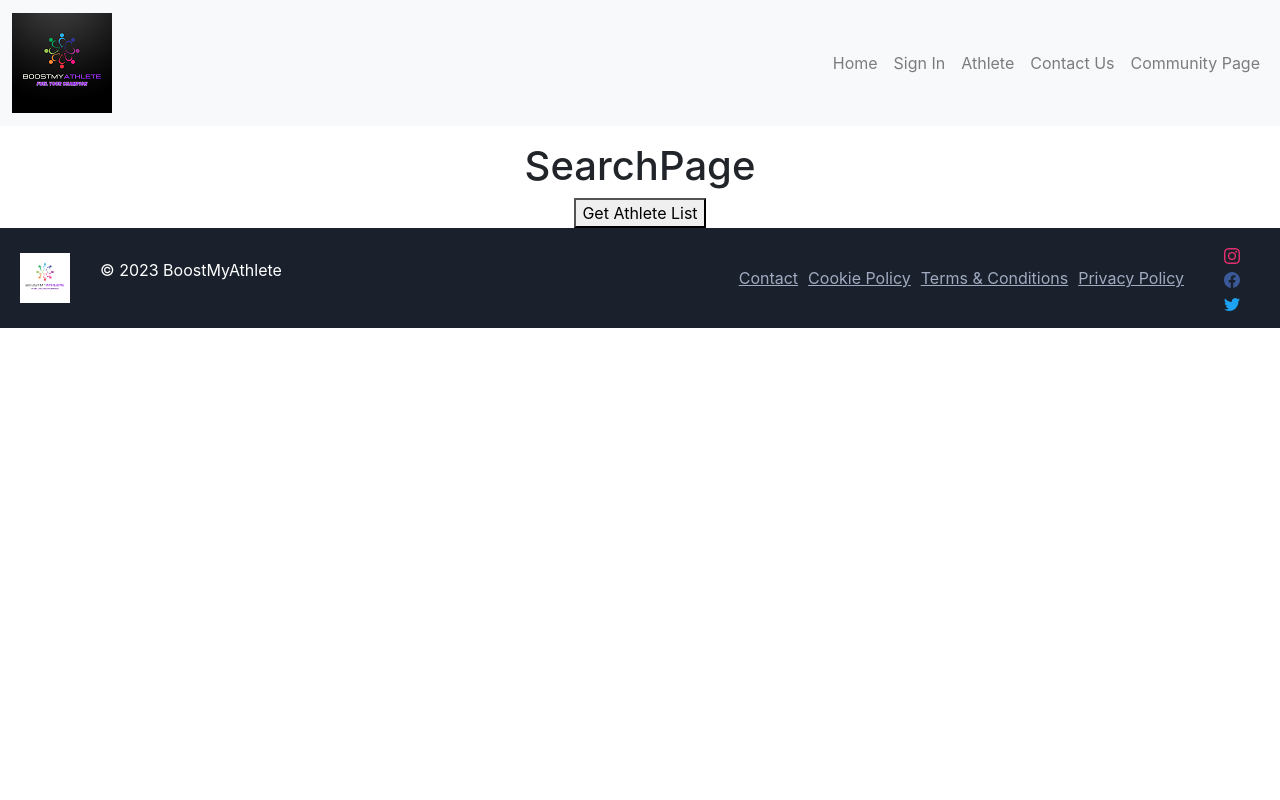
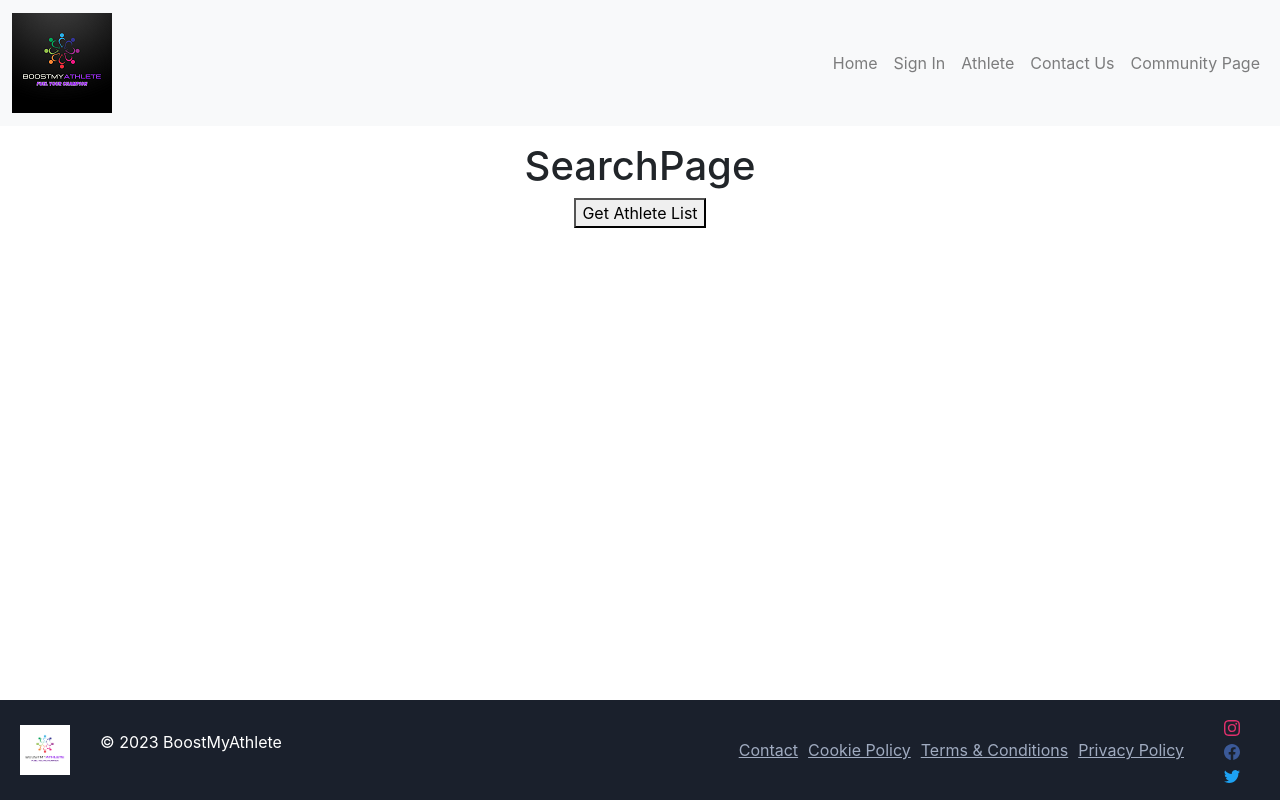
Before and after one commit to BoostMyAthlete/BoostMyAthlete, a React (Vite) app in the folder frontend/: page /search in a window 1280 px wide. Built offline with nearby package versions, Linux system fonts and the light colour scheme.

Commit message:
Footer --> Some changes

```diff
--- a/frontend/src/App.css
+++ b/frontend/src/App.css
@@ -58,7 +58,7 @@ li{
 
 
 .footer {
-  position: relative;
+  position: fixed;
   bottom: 0;
   width: 100%;
   height: 100px;
--- a/frontend/src/pages/SearchPage/SearchPage.jsx
+++ b/frontend/src/pages/SearchPage/SearchPage.jsx
@@ -2,7 +2,7 @@ import React from "react";
 import AthleteList from './../../components/AthleteList/AthleteList';
 
 function SearchPage() {
-  return <div><h1>SearchPage</h1>
+  return <div style={{ paddingBottom: "100px" }}><h1>SearchPage</h1>
   <AthleteList/>
   </div>;
 }
```
